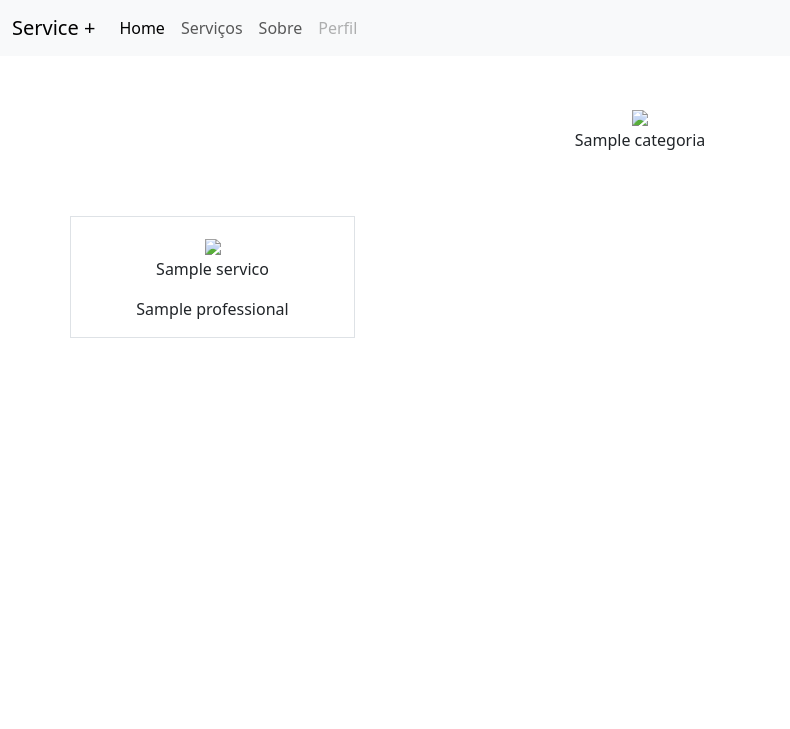
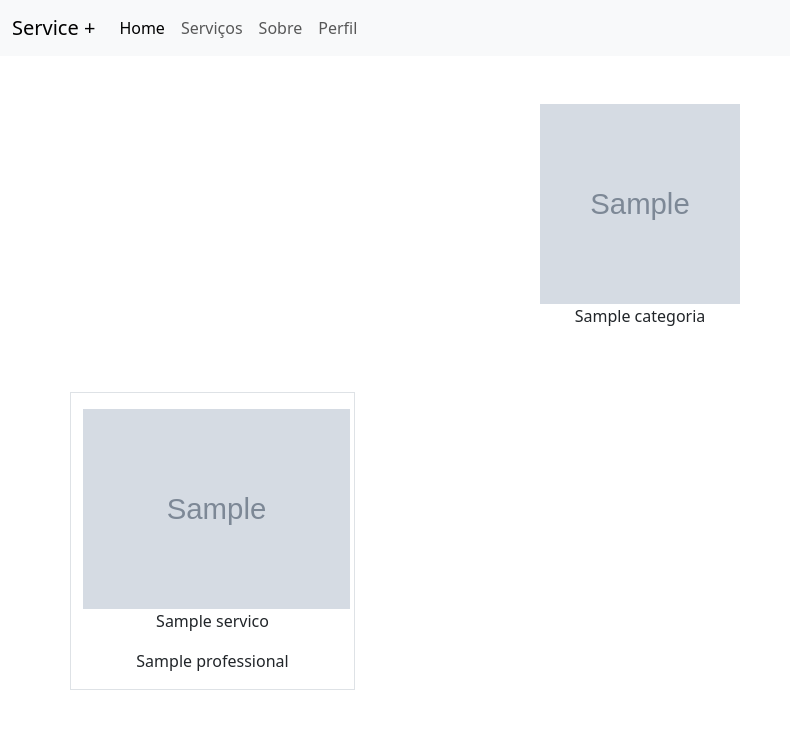
Before and after one commit to analiciasouza/Service-Plus, a Django app: template service-plus/core/home/templates/home/home.html in a window 1280 px wide. Shown: the top 729 px of the page, without its empty margins (0-790 px from the left). Run offline with Django 5.2, Linux system fonts and the light colour scheme; the template is opened without the code that fills it: most values are stand-ins (such as "Sample title", 1, 10 or a date in 2020); grey boxes marked "Sample" are stand-in pictures.

Commit message:
fix: imagens e tamanho

```diff
--- a/service-plus/core/home/templates/home/home.html
+++ b/service-plus/core/home/templates/home/home.html
@@ -10,8 +10,8 @@
           <div class="col">
             <div class="card-categoria">
               <div class="img">
-              {% if image.categoria %}
-                <img src="{{ image.categoria.url }}" class="image-fluid card-top">
+              {% if categoria.image %}
+                <img src="{{ categoria.image.url }}" class="image-fluid card-top" style="height:200px;width:200px;">
               {% endif %}
             </div>
                 <p class="nome-categoria"> {{ categoria.name }} </p>
@@ -27,8 +27,8 @@
       <div class="col-6 col-sm-3  pt-3 border">
         <div class="card-servico">
           <div class="img">
-          {% if image.servico %}
-          <img src=" {{ image.servico.url }} " class="image-fluid card-top" >
+          {% if servico.image %}
+            <img src=" {{ servico.image.url }} " class="image-fluid card-top" style="height:200px;width=200px;">
           {% endif %}
         </div>
           <p> {{ servico.title }} </p>
--- a/service-plus/core/templates/base.html
+++ b/service-plus/core/templates/base.html
@@ -30,7 +30,7 @@
                     <a class="nav-link" href="#">Sobre</a>
                   </li>
                   <li class="nav-item">
-                    <a class="nav-link disabled" aria-disabled="true"> Perfil </a>
+                    <a class="nav-link" href="#"> Perfil </a>
                   </li>
                 </ul>
               </div>
```
